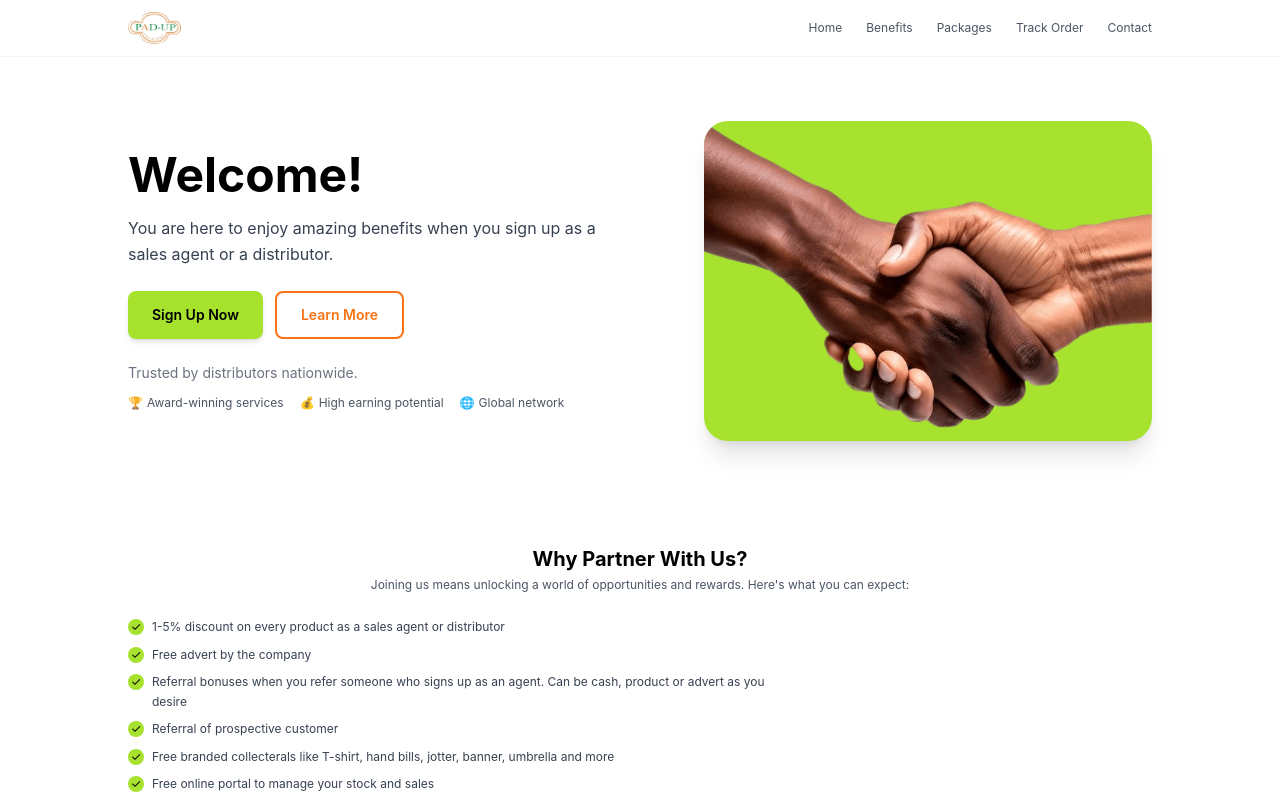
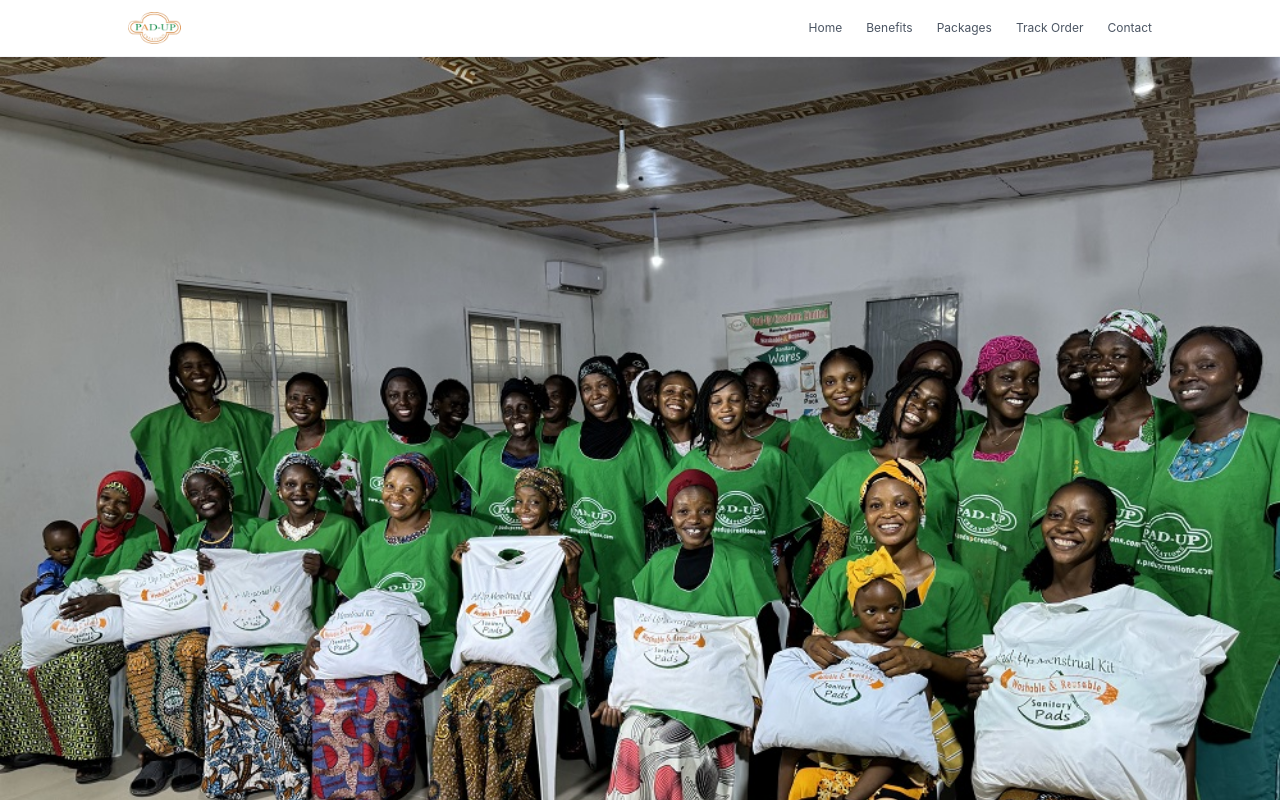
Before and after one commit to KIBMICH/padupofficeview, a React (Vite) app: page / in a window 1280 px wide. Shown: the top 800 px of the page. Built offline with nearby package versions, Linux system fonts and the light colour scheme.

Commit message:
aded distributor image

```diff
--- /dev/null
+++ b/src/components/signup/DistributionImageSection.tsx
@@ -0,0 +1,14 @@
+import React from 'react';
+import distImage from '../../assets/images/dist.jpg';
+
+export const DistributionImageSection: React.FC = () => {
+  return (
+    <section className="w-full">
+      <img
+        src={distImage}
+        alt="Distribution network"
+        className="w-full h-auto object-cover"
+      />
+    </section>
+  );
+};
--- a/src/pages/SignupPage.tsx
+++ b/src/pages/SignupPage.tsx
@@ -2,6 +2,7 @@
 import { benefits } from '../data/benefits';
 import { HeroSection } from '../components/signup/HeroSection';
 import { BenefitsSection } from '../components/signup/BenefitsSection';
+import { DistributionImageSection } from '../components/signup/DistributionImageSection';
 import { PackagesOverview } from '../components/signup/PackagesOverview';
 import { CTASection } from '../components/signup/CTASection';
 
@@ -13,8 +14,11 @@
 
   return (
     <div className="min-h-screen bg-white">
+      <DistributionImageSection />
       <HeroSection onScrollToForm={handleScrollToSignup} />
+
       <BenefitsSection benefits={benefits} />
+
       <PackagesOverview />
       <CTASection onScrollToForm={handleScrollToSignup} />
     </div>
```
Also changed, not shown: src/assets/images/dist.jpg (added).
